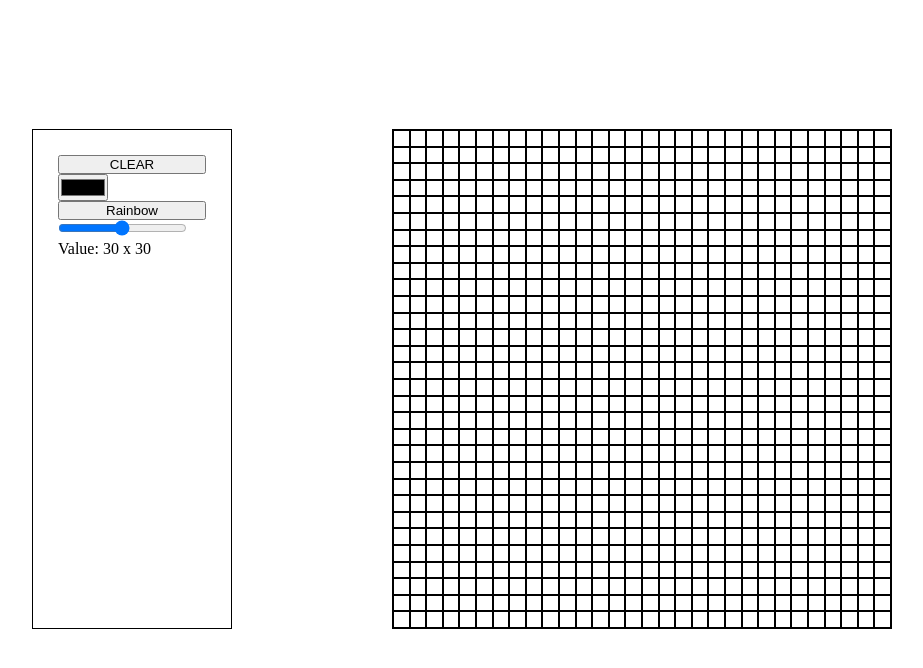
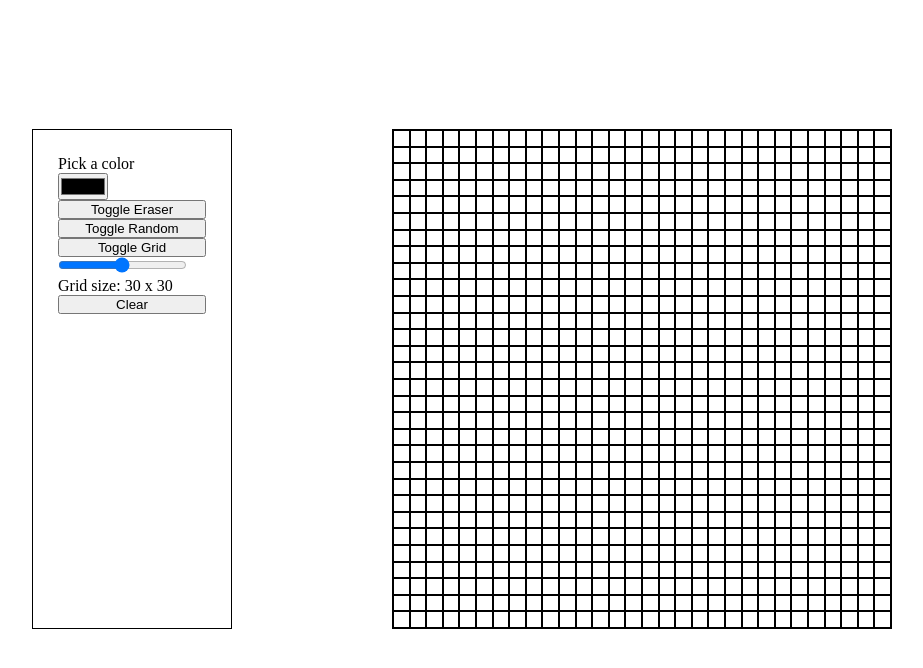
Before and after one commit to louiscollard/Etch-a-Sketch, a plain HTML site: page index.html in a window 1280 px wide. Shown: the part 98-766 px from the top of the page, without its empty margins (178-1101 px from the left). Drawn offline with Linux system fonts and the light colour scheme.

Commit message:
Add Buttons

```diff
--- a/index.html
+++ b/index.html
@@ -11,9 +11,11 @@
 		<h1 class="title">Etch-A-Sketch</h1>
 		<main class="main">
 			<div class="side-bar">
-				<button id="clear">CLEAR</button>
-				<input type="color" name="" id="myColor" />
-				<button id="random-color">Rainbow</button>
+				<label for="">Pick a color</label>
+				<input type="color" class="color" id="myColor" />
+				<button id="eraser">Toggle Eraser</button>
+				<button id="random-color">Toggle Random</button>
+				<button id="toggle-grid">Toggle Grid</button>
 				<div class="slidecontainer">
 					<input
 						type="range"
@@ -23,8 +25,9 @@
 						class="slider"
 						id="myRange"
 					/>
-					<p>Value: <span id="demo"></span></p>
+					<p>Grid size: <span id="demo"></span></p>
 				</div>
+				<button id="clear">Clear</button>
 			</div>
 			<div class="container"></div>
 		</main>
```
